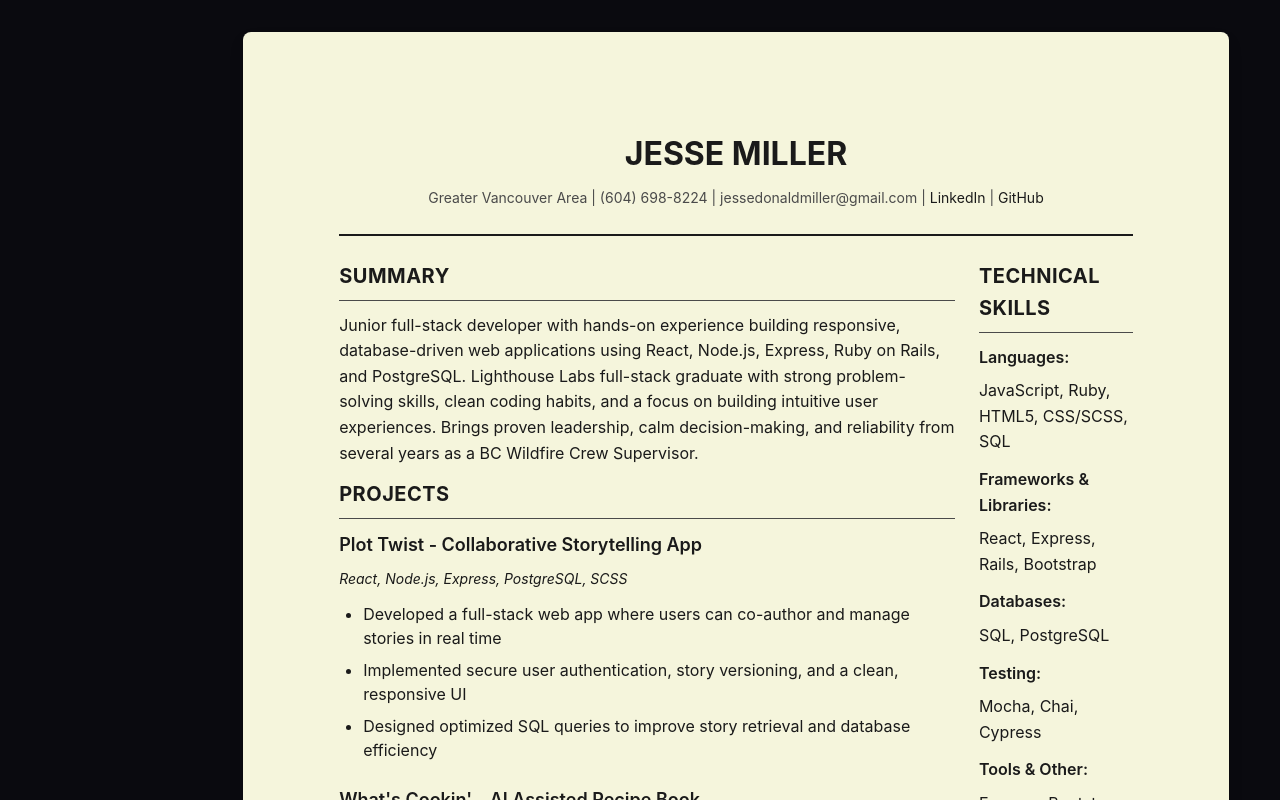
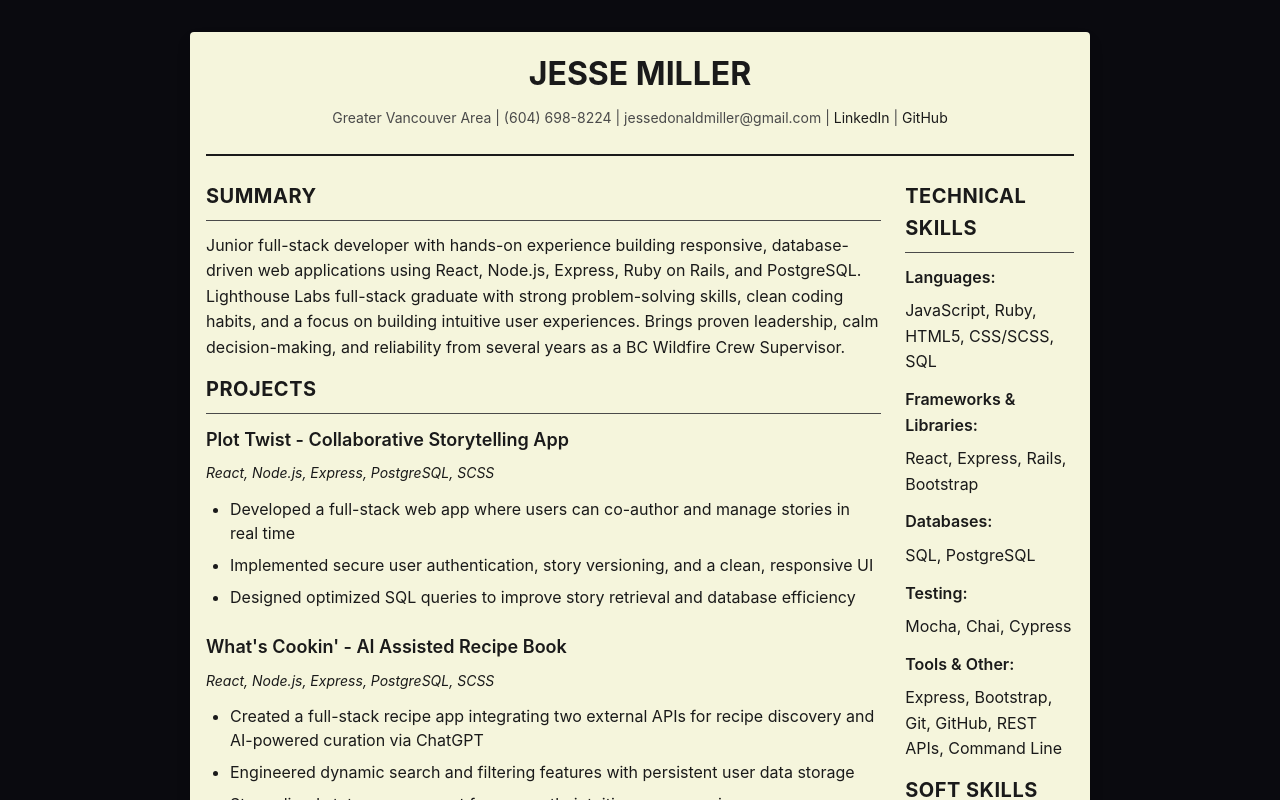
Before and after one commit to Jesse-D-Miller/webDevResume, a React (Vite) app: page / in a window 1280 px wide. Shown: the top 800 px of the page. Built offline with nearby package versions, Linux system fonts and the light colour scheme.

Commit message:
changed widths of mm to aspect ratios. this lets the resume stay A4 aspect and doesnt force it to be atual A4 size

```diff
--- a/src/App.css
+++ b/src/App.css
@@ -8,8 +8,8 @@
 
 .sheet-container {
   perspective: 1500px;
-  width: 100%;
-  max-width: 210mm;  /* A4 width */
+  width: 80vw;
+  max-width: 900px;
   display: flex;
   flex-direction: column;
   align-items: center;
@@ -19,7 +19,7 @@
 .sheet-wrapper {
   position: relative;
   width: 100%;
-  height: 297mm;  /* Match the A4 height */
+  aspect-ratio: 1 / 1.414;  /* A4 ratio */
   transform-style: preserve-3d;
   transition: transform var(--transition-flip);
   cursor: pointer;
@@ -32,12 +32,13 @@
 .sheet-face {
   position: absolute;
   width: 100%;
-  height: 297mm;  /* Fixed A4 height, not min-height or auto */
+  height: 100%;
+  box-sizing: border-box;
   backface-visibility: hidden;
   background: var(--color-paper);
   color: var(--color-ink);
-  border-radius: var(--radius-md);
-  padding: 1in;
+  border-radius: var(--radius-sm);
+  padding: var(--space-4);
   box-shadow: var(--shadow-paper);
   overflow-y: auto;  /* Scroll if content doesn't fit */
   font-family: var(--font-sans);
```
